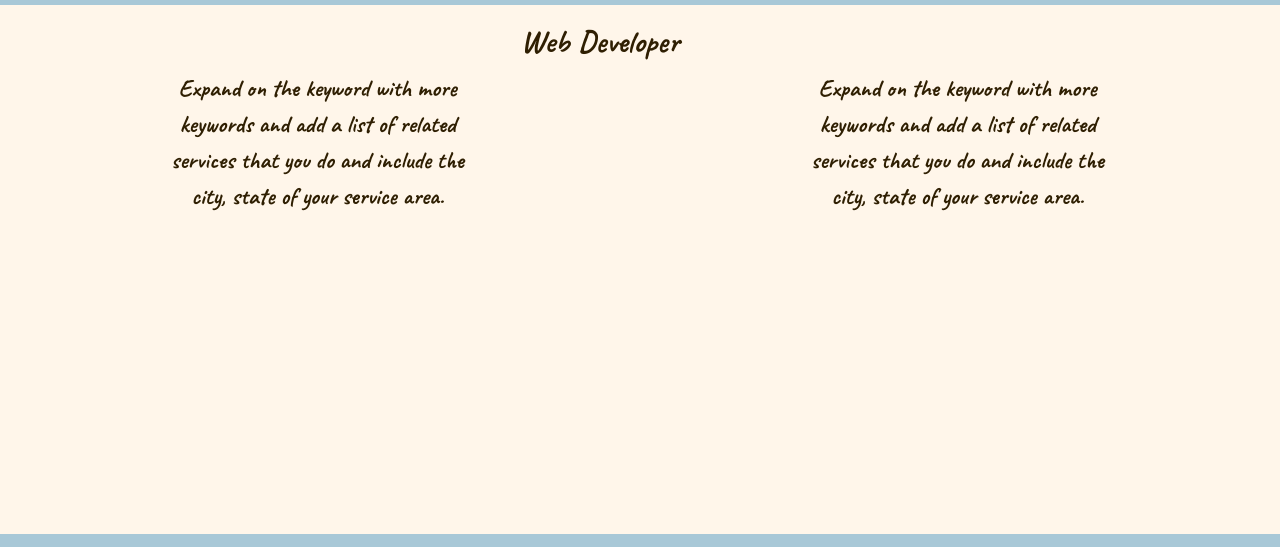
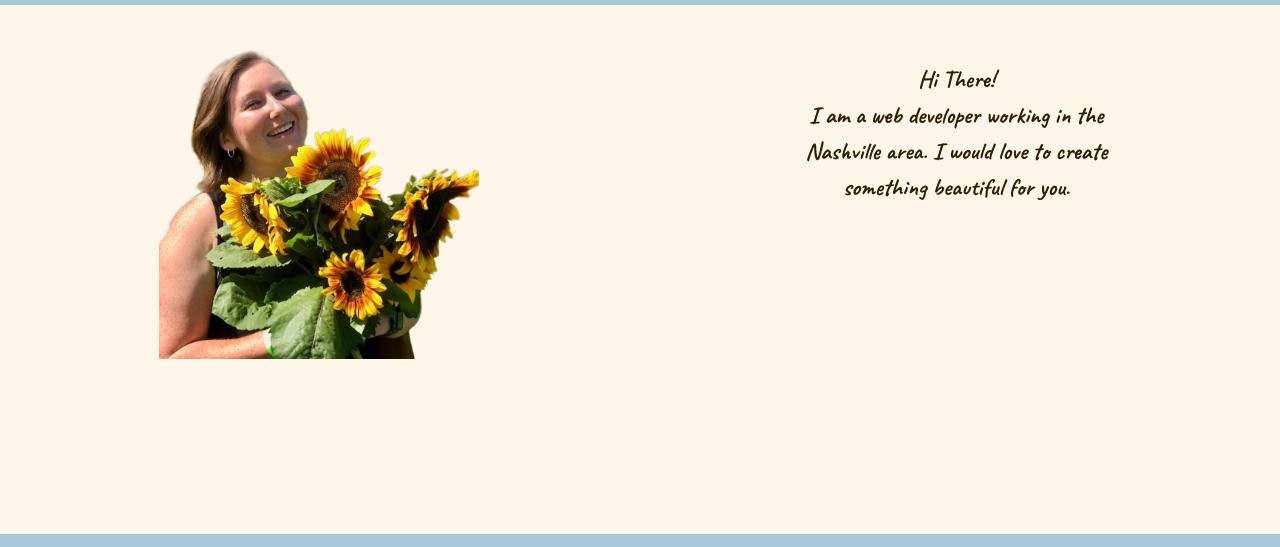
Before and after one commit to amathews043/my_project, a plain HTML site: page index.html in a window 1280 px wide. Shown: the part 186-733 px from the top of the page. Drawn offline with Linux system fonts and the light colour scheme.

Commit message:
added headshot

```diff
--- a/index.html
+++ b/index.html
@@ -45,20 +45,12 @@
             <section id="hero">
                 <div class="hero-content">
                     <div class="heroText">
-                        <h1 id="home-h">Web Developer </h2>
                             <div class="cards">
-                                <p class="cards-text">
-                                    Expand on the keyword with more keywords and add a list of related services that you
-                                    do
-                                    and
-                                    include the city, state of your service area.
-                                </p>
-                                <p class="cards-text">
-                                    Expand on the keyword with more keywords and add a list of related services that you
-                                    do
-                                    and
-                                    include the city, state of your service area.
-                                </p>
+                                <img class="headshot" src="images/headshot-3.png">
+                                <div class="cards-text">
+                                    <p>Hi There! </p>
+                                    <p>I am a web developer working in the Nashville area. I would love to create something beautiful for you. </p>
+                                </div>
                             </div>
     </article>
     <!-- ============================================ -->
--- a/root.css
+++ b/root.css
@@ -5,10 +5,8 @@
     box-sizing: border-box;
 }
 
-#home-h {
-    font-size: 2rem;
-    padding-top: 1rem;
-    /* padding-right: 4rem; */
+.heroText {
+    padding-top: 3rem;
 }
 
 .navbar-menu {
@@ -24,6 +22,12 @@
     align-items: center;
     justify-content: space-around;
 
+}
+
+.headshot{
+    max-width: 25%;
+    position: relative;
+    top: -120px;
 }
 
 
```
Also changed, not shown: images/headshot-3.png (added).
